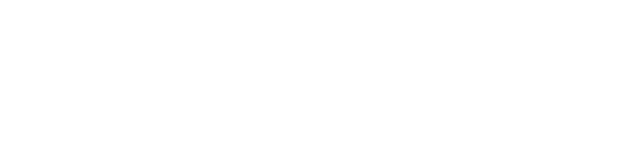
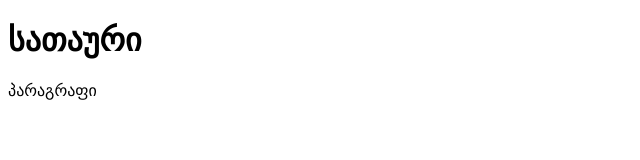
Before and after one commit to alikazango/axali-saiti, a plain HTML site: page index.html in a window 1280 px wide. Shown: the whole page, without its empty margins (0-640 px from the left). Drawn offline with Linux system fonts and the light colour scheme.

Commit message:
სატაურის და პარაგრაფის დამატება

```diff
--- a/index.html
+++ b/index.html
@@ -1,9 +1,11 @@
 <!DOCTYPE html>
 <html>
 <head>
-	<title></title>
+	<title>ახალი საიტი</title>
 </head>
 <body>
+	<h1>სათაური</h1>
+	<p>პარაგრაფი</p>
 
 </body>
 </html>
```
